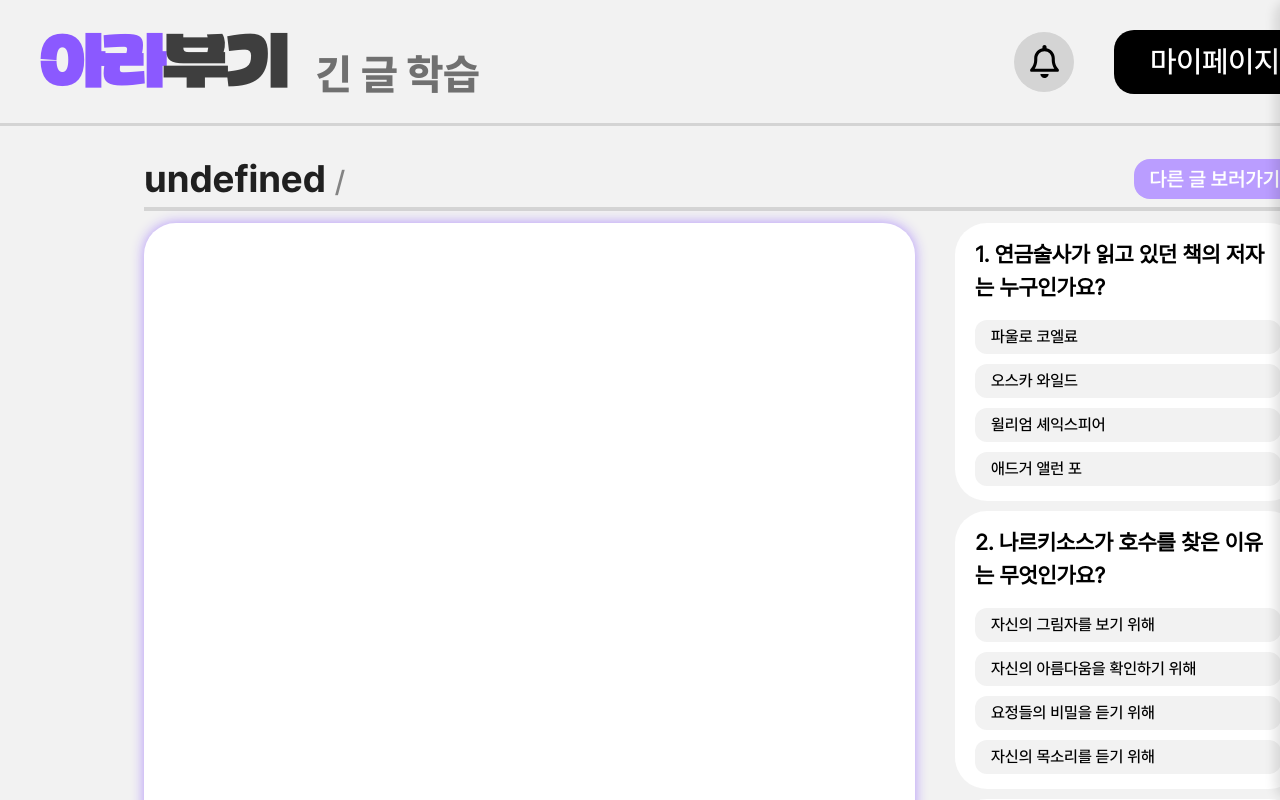
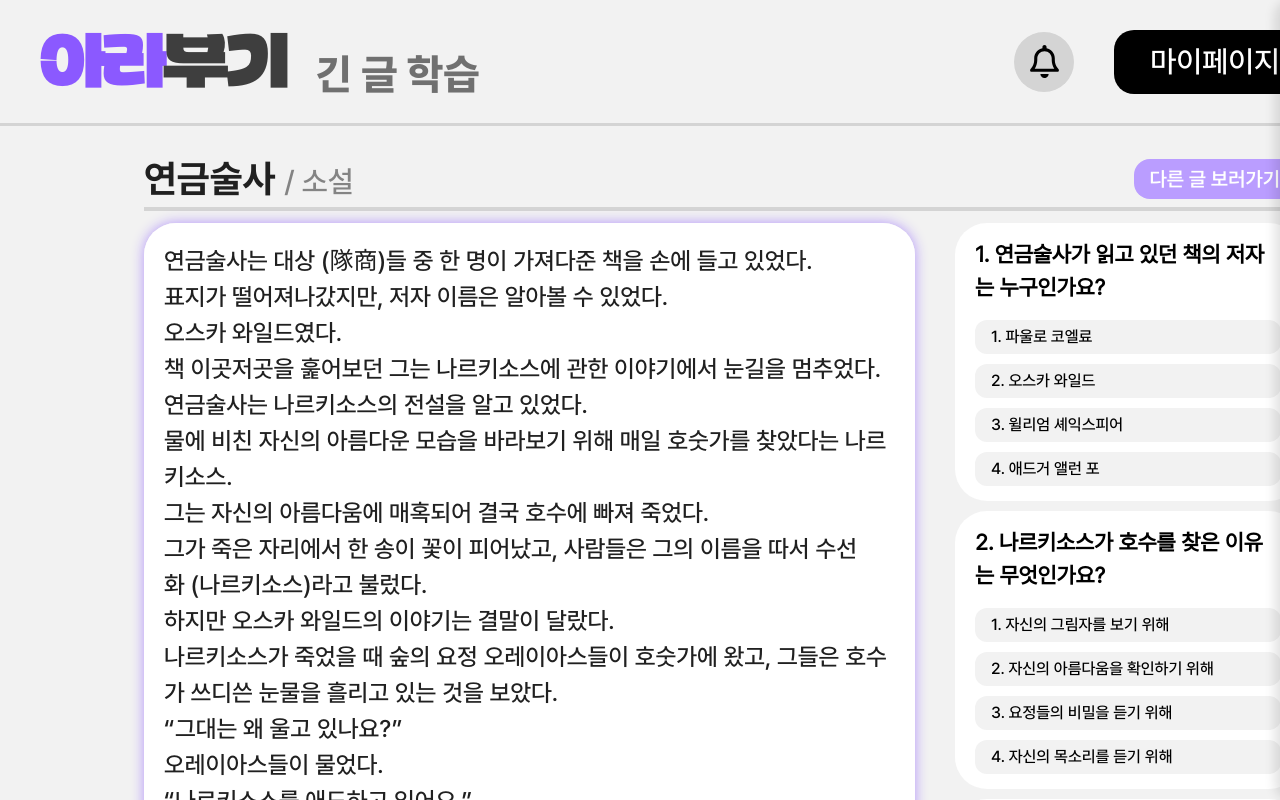
Before and after one commit to boostcampaitech7/level4-nlp-finalproject-hackathon-nlp-04-lv3, a React (Vite) app in the folder frontend/: page /text/1/quiz/1 in a window 1280 px wide. Shown: the top 800 px of the page. Built offline with nearby package versions, Linux system fonts and the light colour scheme; sample sign-in values are in the browser's storage.

Commit message:
feat: 퀴즈 페이지
#50

```diff
--- a/frontend/src/pages/text/TextQuizPage/TextContent.tsx
+++ b/frontend/src/pages/text/TextQuizPage/TextContent.tsx
@@ -1,11 +1,6 @@
-import { useQueryClient } from '@tanstack/react-query'
-import { TextDataType } from 'types'
-
-const TextContent = () => {
-  const queryClient = useQueryClient()
-  const textData = queryClient.getQueryData<TextDataType>(['textData'])
+const TextContent = ({ text }: { text: string[] }) => {
   const getConcatText = () => {
-    return textData?.text.join('\n')
+    return text.join('\n')
   }
   return (
     <div
--- a/frontend/src/pages/text/TextQuizPage/TextQuizCard.tsx
+++ b/frontend/src/pages/text/TextQuizPage/TextQuizCard.tsx
@@ -1,5 +1,5 @@
 import Button from 'components/Button'
-import { useTextQuizSolveStore } from 'stores/textQuizSolveStore'
+import { useTextQuizUserAnswerStore } from 'stores/textQuizUserAnswerStore'
 
 interface TextQuizProps {
   questionIdx: number
@@ -8,7 +8,7 @@ interface TextQuizProps {
 }
 
 const TextQuizCard = ({ questionIdx, question, options }: TextQuizProps) => {
-  const { userAnswer, setAnswer } = useTextQuizSolveStore()
+  const { userAnswer, setAnswer } = useTextQuizUserAnswerStore()
 
   const handleClickOption = (optionIdx: number) => {
     if (userAnswer[questionIdx] === optionIdx) {
@@ -26,7 +26,7 @@ const TextQuizCard = ({ questionIdx, question, options }: TextQuizProps) => {
           return (
             <Button
               key={index}
-              text={option}
+              text={`${index + 1}. ${option}`}
               color={`${userAnswer[questionIdx] === index ? 'purple' : 'white'}`}
               size="xsmall"
               alignCenter={false}
--- a/frontend/src/pages/text/TextQuizPage/TextQuizPage.tsx
+++ b/frontend/src/pages/text/TextQuizPage/TextQuizPage.tsx
@@ -1,16 +1,18 @@
 import useTextData from 'hooks/temp.useTextData'
 import { TitleBar } from '../TextDetailPage/TitleBar'
-import { useParams } from 'react-router-dom'
+import { useNavigate, useParams } from 'react-router-dom'
 import { useEffect, useMemo } from 'react'
 import TextContent from './TextContent'
 import TextQuizCard from './TextQuizCard'
 import useTextQuiz from 'hooks/temp.useTextQuiz'
 import Button from 'components/Button'
-import { useTextQuizSolveStore } from 'stores/textQuizSolveStore'
+import { useTextQuizUserAnswerStore } from 'stores/textQuizUserAnswerStore'
+import { useQueryClient } from '@tanstack/react-query'
+import { TextDataType } from 'types'
 
 const TextQuizPage = () => {
   const { text_id, quiz_id } = useParams<{ text_id: string; quiz_id: string }>()
-  const tId = useMemo(() => {
+  const textId = useMemo(() => {
     const parsedId = parseInt(text_id || '', 10)
     return isNaN(parsedId) ? 0 : parsedId
   }, [text_id])
@@ -18,18 +20,28 @@ const TextQuizPage = () => {
     const parsedQuizId = parseInt(quiz_id || '', 10)
     return isNaN(parsedQuizId) ? 0 : parsedQuizId
   }, [quiz_id])
-  const { data: textData } = useTextData(tId)
-  const { data: textQuiz, isLoading } = useTextQuiz(qId)
+  const { data: textData, isLoading: isTextLoading } = useTextData(textId)
+  const { data: textQuiz, isLoading: isQuizLoading } = useTextQuiz(qId)
 
-  const { quizId, userAnswer, setQuizId } = useTextQuizSolveStore()
+  const { quizId, userAnswer, setQuizId, resetQuizSolve } =
+    useTextQuizUserAnswerStore()
   useEffect(() => {
     setQuizId(qId)
   }, [qId])
+
+  const queryClient = useQueryClient()
+
+  useEffect(() => {
+    if (!isTextLoading) {
+      queryClient.setQueryData<TextDataType>(['textData'], textData)
+    }
+  }, [isTextLoading])
 
   useEffect(() => {
     window.scrollTo(0, 0)
   }, [])
 
+  const navigate = useNavigate()
   const handleClickSubmit = () => {
     if (quizId == -1) {
       alert('오류가 발생했습니다. 새로고침 후 다시 이용해보세요.')
@@ -45,7 +57,9 @@ const TextQuizPage = () => {
           `아직 ${unsolved.join(', ')} 문제를 안 풀었어요. 모든 문제를 풀어주세요.`,
         )
       } else {
-        console.log('제출')
+        console.log('제출 API 연결')
+        resetQuizSolve()
+        navigate(`/text/${textId}/quiz/${qId}/result`)
       }
     }
   }
@@ -54,10 +68,10 @@ const TextQuizPage = () => {
     <div className="flex justify-center bg-background-primary pb-[36px] pt-[24px]">
       {!!textData && (
         <div className="flex w-4/5 flex-col gap-y-[12px]">
-          <TitleBar />
+          <TitleBar title={textData.title} category={textData.category} />
           <div className="flex gap-x-[40px]">
             <div className="sticky top-[126px] flex flex-col gap-y-[20px]">
-              <TextContent />
+              <TextContent text={textData.text} />
               <div className="flex justify-center gap-x-[22px]">
                 <Button
                   text="제출하기"
@@ -65,10 +79,9 @@ const TextQuizPage = () => {
                   onClick={handleClickSubmit}
                 />
               </div>
-              <div className="flex justify-center gap-x-[22px]"></div>
             </div>
             <div className="flex min-w-[346px] flex-col gap-y-[10px]">
-              {isLoading ? (
+              {isQuizLoading ? (
                 <div className="flex h-[660px] min-w-[345px] flex-col gap-y-[16px] rounded-[32px] bg-white-1 px-[20px] py-[15px] font-bold body-s">
                   퀴즈를 준비 중이에요.
                 </div>
--- a/frontend/src/stores/textQuizSolveStore.tsx
+++ /dev/null
@@ -1,20 +0,0 @@
-import { create } from 'zustand'
-
-interface TextQuizSolveState {
-  quizId: number
-  userAnswer: number[]
-  setQuizId: (quizId: number) => void
-  setAnswer: (questionIdx: number, answer: number) => void
-}
-
-export const useTextQuizSolveStore = create<TextQuizSolveState>()((set) => ({
-  quizId: -1,
-  userAnswer: [-1, -1, -1],
-  setQuizId: (quizId) => set({ quizId }),
-  setAnswer: (questionIdx: number, answer: number) =>
-    set((state) => ({
-      userAnswer: state.userAnswer.map((val, idx) =>
-        idx === questionIdx ? answer : val,
-      ),
-    })),
-}))
--- /dev/null
+++ b/frontend/src/stores/textQuizUserAnswerStore.tsx
@@ -0,0 +1,24 @@
+import { create } from 'zustand'
+
+interface TextQuizUserAnswerState {
+  quizId: number
+  userAnswer: number[]
+  setQuizId: (quizId: number) => void
+  setAnswer: (questionIdx: number, answer: number) => void
+  resetQuizSolve: () => void
+}
+
+export const useTextQuizUserAnswerStore = create<TextQuizUserAnswerState>()(
+  (set) => ({
+    quizId: -1,
+    userAnswer: [-1, -1, -1],
+    setQuizId: (quizId) => set({ quizId }),
+    setAnswer: (questionIdx: number, answer: number) =>
+      set((state) => ({
+        userAnswer: state.userAnswer.map((val, idx) =>
+          idx === questionIdx ? answer : val,
+        ),
+      })),
+    resetQuizSolve: () => set({ quizId: -1, userAnswer: [-1, -1, -1] }),
+  }),
+)
```
